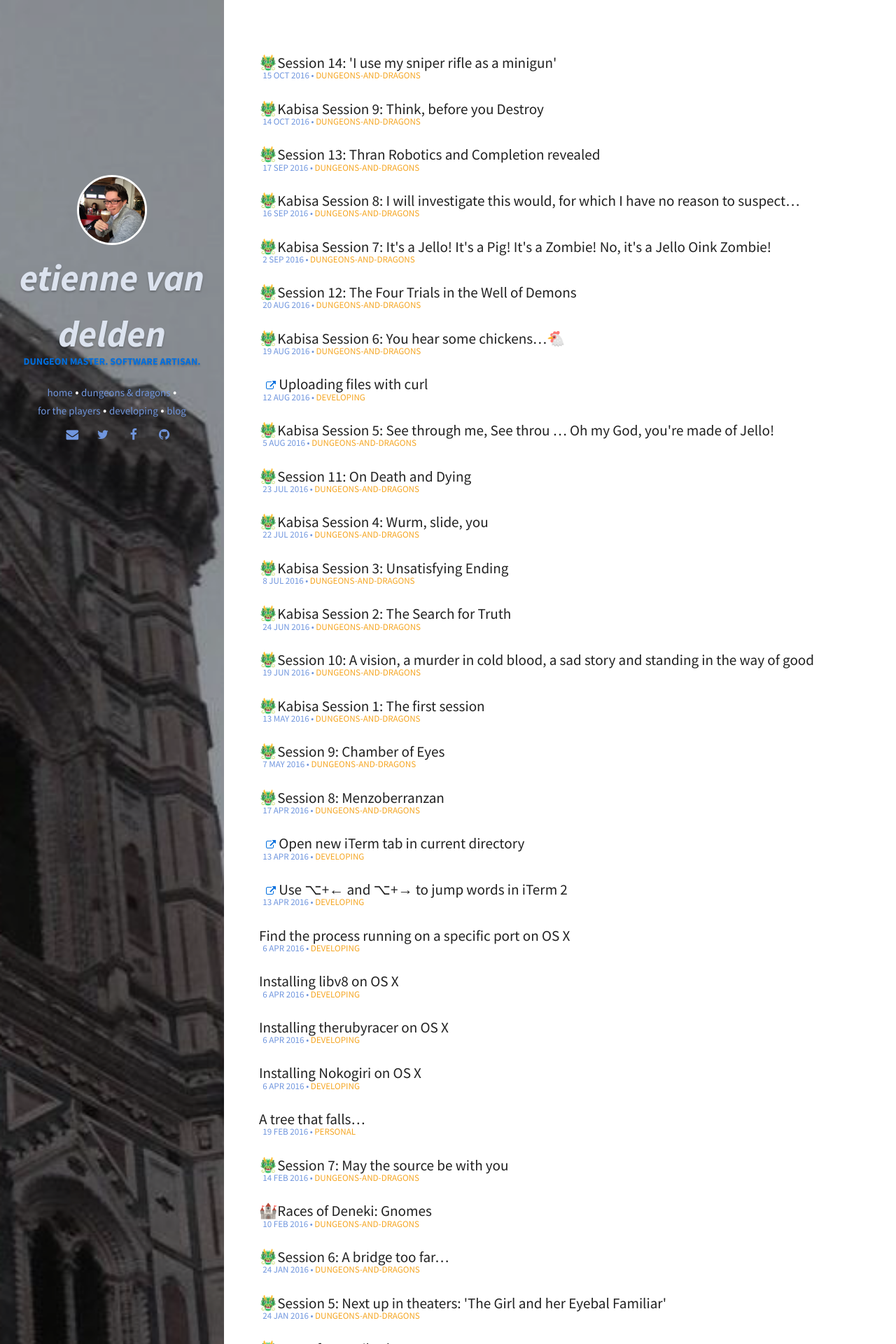
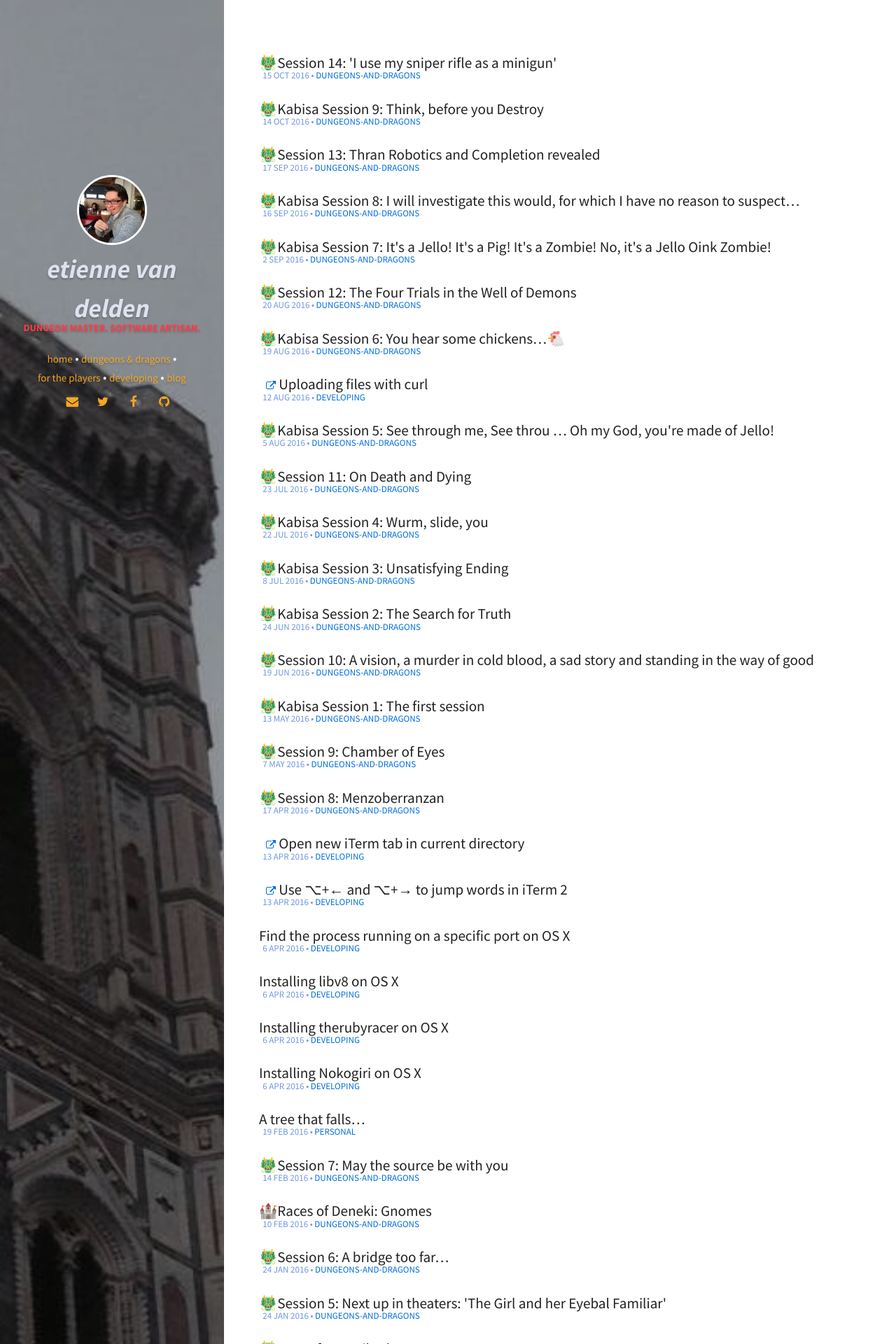
Before and after one commit to eirvandelden/eirvandelden.github.io, a Jekyll site: the page built from index.html, in a window 1280 px wide. Shown: the top 1920 px of the page at 70% size. Built offline with Jekyll 4.4.1, drawn with Linux system fonts in a browser that asks for light colours.

Commit message:
change some size & colours in the sidebar

```diff
--- a/_sass/pages/_layout.scss
+++ b/_sass/pages/_layout.scss
@@ -61,7 +61,7 @@
   .author_name {
     display: block;
     color: #dce3ef;
-    font-size: 3em;
+    font-size: 2.1em;
     font-weight: 700;
     text-transform: lowercase;
     font-style: italic;
@@ -69,7 +69,7 @@
   }
   .author_job {
     display: block;
-    color: $primary;
+    color: $danger;
     font-size: 0.8em;
     font-weight: 700;
     text-transform: uppercase;
@@ -94,10 +94,10 @@
       display: inline-block;
       margin-left: 1em;
       a.social-link-item {
-        color: $secondary;
+        color: $warning;
         &:hover,
         &:focus {
-          color: lighten($secondary, 14%);
+          color: lighten($warning, 14%);
         }
       }
     }
@@ -116,10 +116,10 @@
       text-transform: lowercase;
       font-size: 85%;
       @include text-shadow;
-      color: $secondary;
+      color: $warning;
       &:hover,
       &:focus {
-        color: lighten($secondary, 14%);
+        color: lighten($warning, 14%);
       }
     }
   }
--- a/_sass/pages/_post.scss
+++ b/_sass/pages/_post.scss
@@ -49,7 +49,7 @@
 	}
 	.post-cat {
 		text-transform: uppercase;
-		color: $warning;
+		color: $primary;
 	}
   .read-time {
     color: $primary;
```
